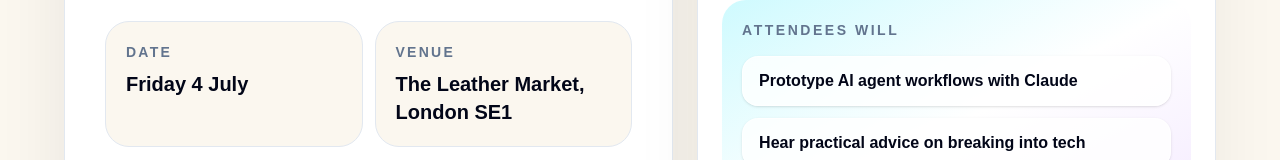
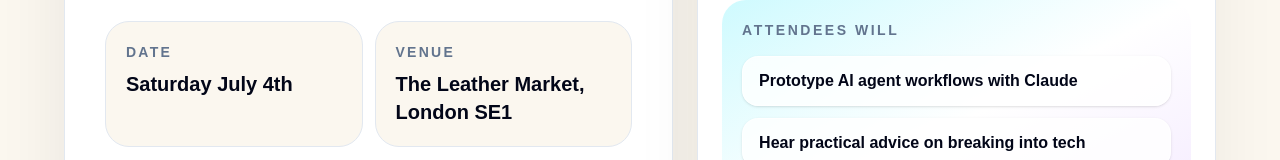
Before and after one commit to adonberh/techneeks-landing, a Next.js app: page / in a window 1280 px wide. Shown: the part 532-692 px from the top of the page. Built offline with nearby package versions, Linux system fonts and the light colour scheme.

Commit message:
Update event date

```diff
--- a/app/page.tsx
+++ b/app/page.tsx
@@ -108,7 +108,7 @@
                 <dt className="text-sm font-black uppercase tracking-[0.16em] text-slate-500">
                   Date
                 </dt>
-                <dd className="mt-2 text-xl font-black">Friday 4 July</dd>
+                <dd className="mt-2 text-xl font-black">Saturday July 4th</dd>
               </div>
               <div className="rounded-3xl border border-slate-200 bg-[#fbf7ef] p-5">
                 <dt className="text-sm font-black uppercase tracking-[0.16em] text-slate-500">
@@ -335,7 +335,7 @@
           <div className="grid gap-6 lg:grid-cols-[1fr_auto] lg:items-center">
             <div>
               <p className="text-sm font-black uppercase tracking-[0.2em] text-cyan-200">
-                Friday 4 July
+                Saturday July 4th
               </p>
               <h2 className="mt-3 max-w-3xl text-3xl font-black tracking-tight sm:text-5xl">
                 Learn the tools. Meet the people. Build what matters.
```
